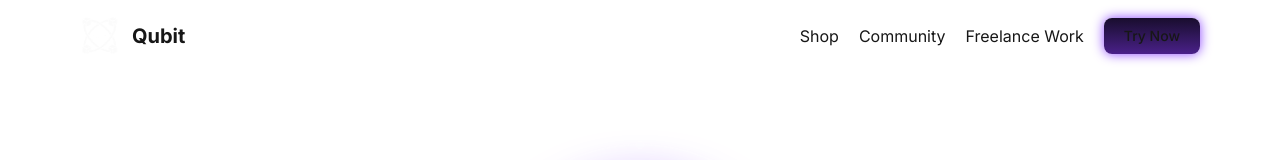
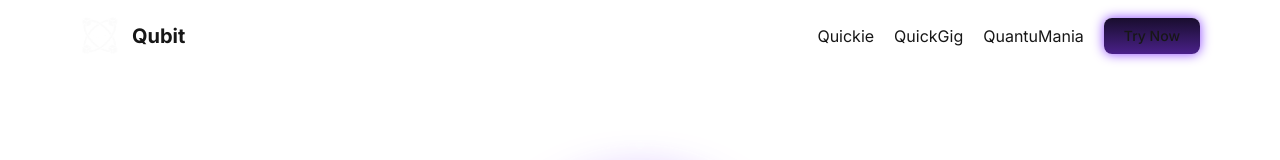
Before and after one commit to GameOfCode64/dot-landing, a Next.js app: page / in a window 1280 px wide. Shown: the top 160 px of the page. Built offline with nearby package versions, Linux system fonts and the light colour scheme.

Commit message:
update name

```diff
--- a/components/sections/Header.tsx
+++ b/components/sections/Header.tsx
@@ -15,9 +15,9 @@ const Header = () => {
 
         <div className="flex items-center justify-normal space-x-5">
           <div className="md:flex hidden items-center justify-normal space-x-5">
-            <Link href="https://dot-opal.vercel.app/">Shop</Link>
-            <Link href="https://dot-opal.vercel.app/">Community</Link>
-            <Link href="https://dot-fiverr.vercel.app/">Freelance Work</Link>
+            <Link href="https://dot-opal.vercel.app/">Quickie</Link>
+            <Link href="https://dot-fiverr.vercel.app/">QuickGig</Link>
+            <Link href="https://dot-opal.vercel.app/">QuantuMania </Link>
           </div>
           <Button title="Try Now"></Button>
         </div>
```
